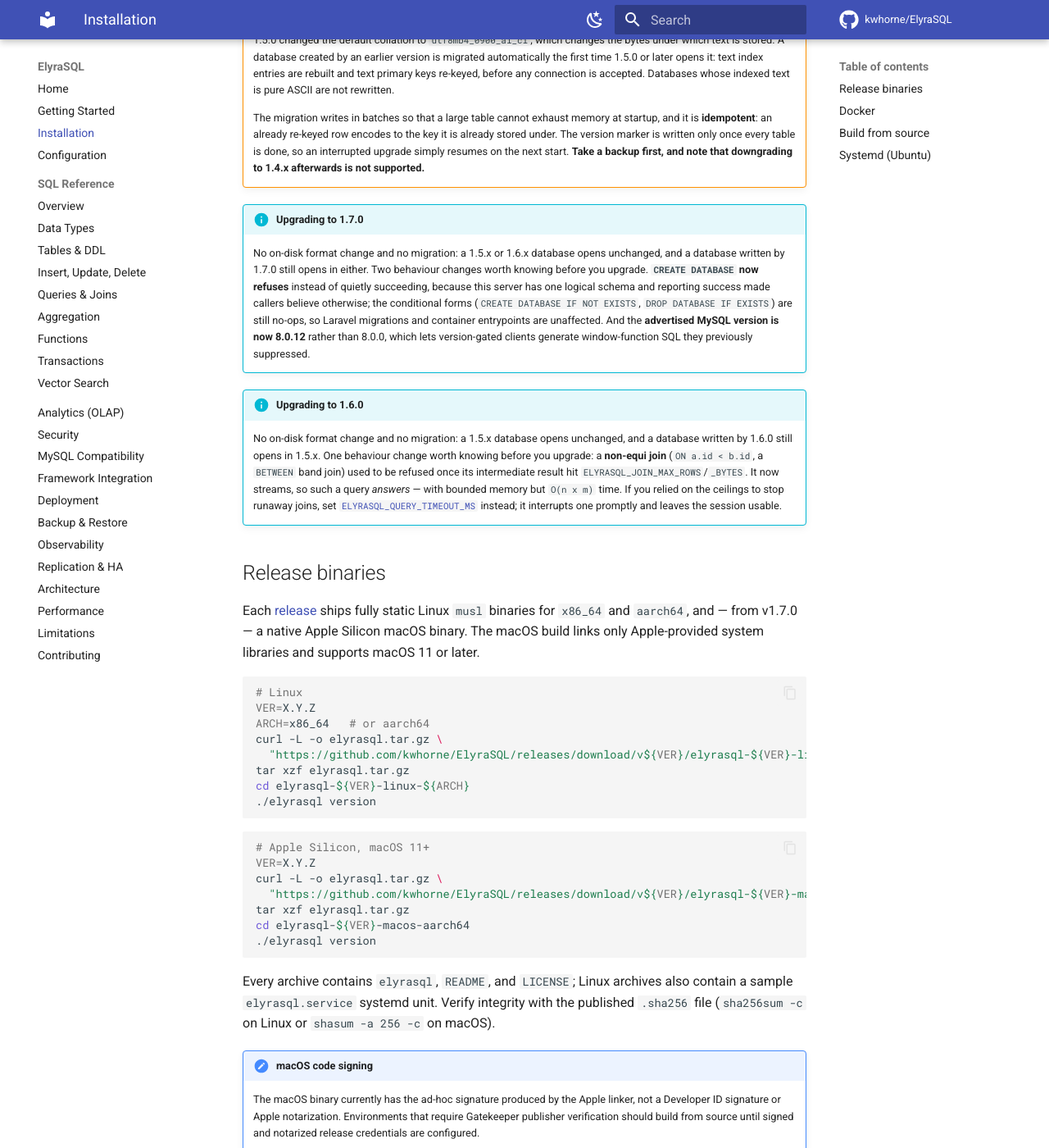
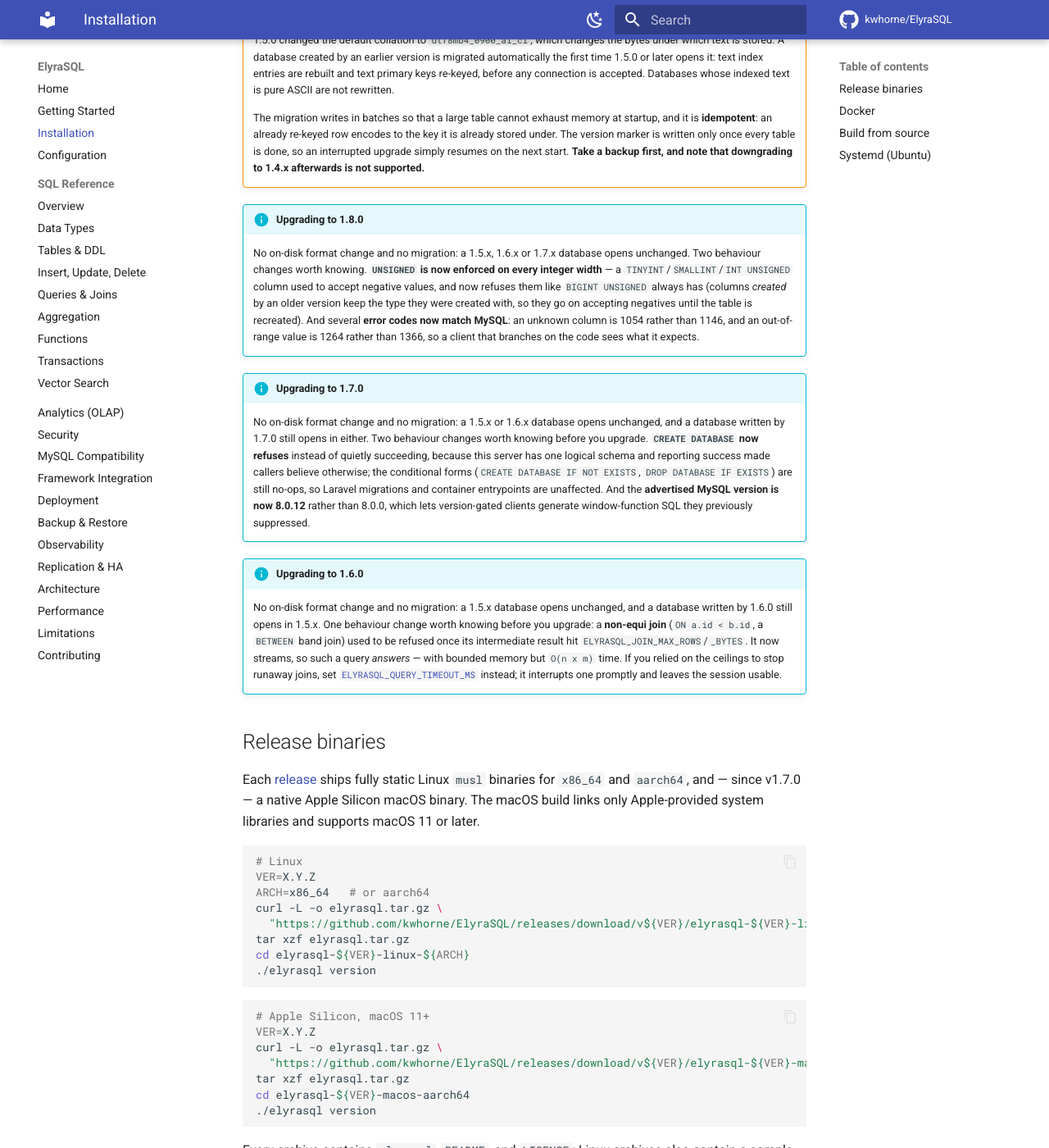
Before and after one commit to kwhorne/ElyraSQL, an MkDocs documentation site: the page built from docs/installation.md, in a window 1280 px wide and 1400 px high, scrolled down 262 px. Shown: the whole window at 82% size. Built offline with MkDocs 1.6.1 and Material for MkDocs 9.7.7, drawn with Linux system fonts in a browser that asks for light colours; comment, search, counter and statistics services are not loaded; some of the changed text lies outside the part shown.

Commit message:
release: 1.8.0 (#30)
Version bump, changelog and docs for **1.8.0**.

Contents are the six fixes merged since 1.7.0 (#27, #28, #29) — all of
them found by differential testing against MySQL 8.4 rather than by a
report.

- `Cargo.toml`/`Cargo.lock` 1.7.0 → 1.8.0, `SERVER_VERSION` →
`8.0.12-ElyraSQL-1.8.0`
- CHANGELOG section grouped by *what kind of wrong it was*: silent wrong
behaviour, client-visible metadata/errors, test infrastructure — plus a
`### Known gaps` entry for advisory integer width (ESQL-56)
- `docs/installation.md`: upgrade note covering the two observable
changes (UNSIGNED enforcement, MySQL error codes)
- `docs/mysql-compatibility.md`: the `SHOW CREATE TABLE` gap is closed,
integer width documented as advisory
- README stable-release line, `SELECT VERSION()` output, Docker tags

Local: fmt clean, clippy clean, `cargo test --workspace --locked` 258
passed / 0 failed.

Tagging `v1.8.0` after merge — the release workflow validates tag ↔
manifest ↔ changelog and builds linux-x86_64, linux-aarch64 and
macos-aarch64.

````diff
--- a/Cargo.toml
+++ b/Cargo.toml
@@ -15,7 +15,7 @@
 exclude = ["fuzz"]
 
 [workspace.package]
-version = "1.7.0"
+version = "1.8.0"
 edition = "2021"
 rust-version = "1.88"
 license = "MIT"
--- a/docs/installation.md
+++ b/docs/installation.md
@@ -16,6 +16,18 @@
     is already stored under. The version marker is written only once every table is
     done, so an interrupted upgrade simply resumes on the next start. **Take a backup
     first, and note that downgrading to 1.4.x afterwards is not supported.**
+
+!!! info "Upgrading to 1.8.0"
+
+    No on-disk format change and no migration: a 1.5.x, 1.6.x or 1.7.x database
+    opens unchanged. Two behaviour changes worth knowing. **`UNSIGNED` is now
+    enforced on every integer width** — a `TINYINT`/`SMALLINT`/`INT UNSIGNED`
+    column used to accept negative values, and now refuses them like
+    `BIGINT UNSIGNED` always has (columns *created* by an older version keep the
+    type they were created with, so they go on accepting negatives until the
+    table is recreated). And several **error codes now match MySQL**: an unknown
+    column is 1054 rather than 1146, and an out-of-range value is 1264 rather
+    than 1366, so a client that branches on the code sees what it expects.
 
 !!! info "Upgrading to 1.7.0"
 
@@ -43,7 +55,7 @@
 ## Release binaries
 
 Each [release](https://github.com/kwhorne/ElyraSQL/releases) ships fully static
-Linux `musl` binaries for `x86_64` and `aarch64`, and — from v1.7.0 — a native
+Linux `musl` binaries for `x86_64` and `aarch64`, and — since v1.7.0 — a native
 Apple Silicon macOS binary. The macOS build links only Apple-provided system
 libraries and supports macOS 11 or later.
 
@@ -85,8 +97,8 @@
 Multi-arch image (`amd64` + `arm64`) on the GitHub Container Registry:
 
 ```bash
-docker pull ghcr.io/kwhorne/elyrasql:1.7.0   # or :latest
-docker run -p 3307:3307 -v elyra:/var/lib/elyrasql ghcr.io/kwhorne/elyrasql:1.7.0
+docker pull ghcr.io/kwhorne/elyrasql:1.8.0   # or :latest
+docker run -p 3307:3307 -v elyra:/var/lib/elyrasql ghcr.io/kwhorne/elyrasql:1.8.0
 ```
 
 The image is ~15 MB, runs as a non-root user, stores data in the
````
Also changed, not shown: CHANGELOG.md (+56 -24 lines), README.md (+3 -3 lines), docs/deployment.md (+2 -2 lines), docs/mysql-compatibility.md (+10 -4 lines), 2 other files.
